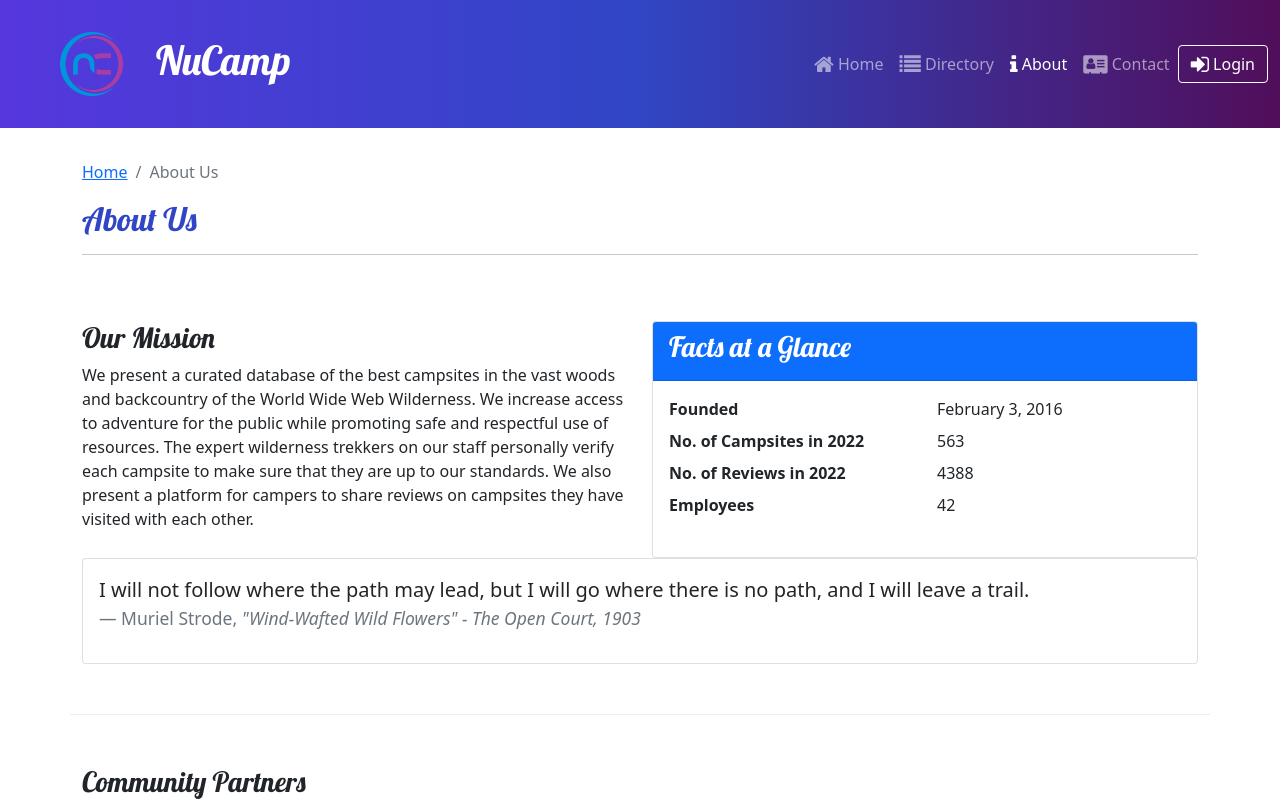
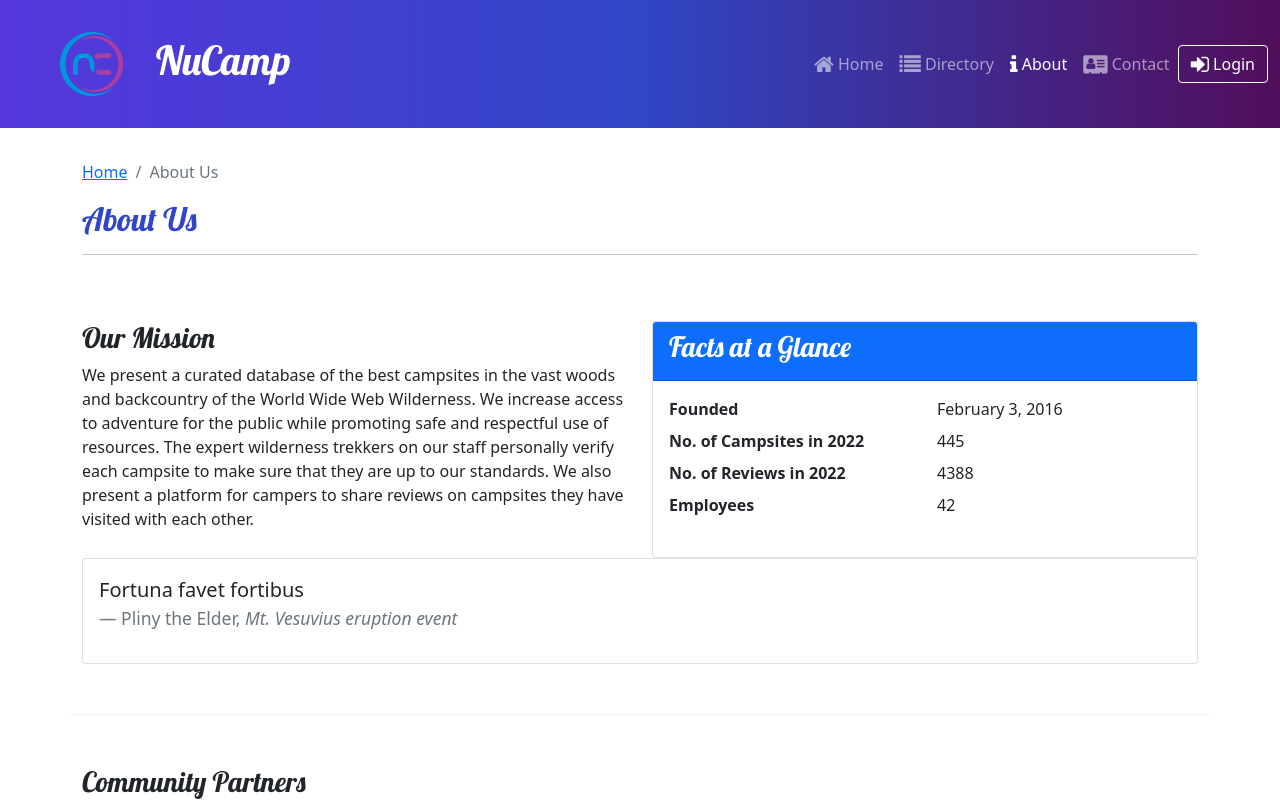
Before and after one commit to SolInvictusx/Project-2, a React (Create React App) app: page /about in a window 1280 px wide. Shown: the top 801 px of the page. Built offline with nearby package versions, Linux system fonts and the light colour scheme.

Commit message:
Update quote

```diff
--- a/src/pages/AboutPage.js
+++ b/src/pages/AboutPage.js
@@ -30,7 +30,7 @@ const AboutPage = () => {
                                 <dt className='col-6'>Founded</dt>
                                 <dd className='col-6'>February 3, 2016</dd>
                                 <dt className='col-6'>No. of Campsites in 2022</dt>
-                                <dd className='col-6'>563</dd>
+                                <dd className='col-6'>445</dd>
                                 <dt className='col-6'>No. of Reviews in 2022</dt>
                                 <dd className='col-6'>4388</dd>
                                 <dt className='col-6'>Employees</dt>
@@ -44,15 +44,12 @@ const AboutPage = () => {
                         <CardBody>
                             <blockquote className='blockquote'>
                                 <p>
-                                    I will not follow where the path may lead, but I
-                                    will go where there is no path, and I will leave
-                                    a trail.
+                                    Fortuna favet fortibus
                                 </p>
                                 <footer className='blockquote-footer'>
-                                    Muriel Strode,{' '}
+                                    Pliny the Elder,{' '}
                                     <cite title='Source Title'>
-                                        "Wind-Wafted Wild Flowers" - The Open Court,
-                                        1903
+                                        Mt. Vesuvius eruption event
                                     </cite>
                                 </footer>
                             </blockquote>
```
